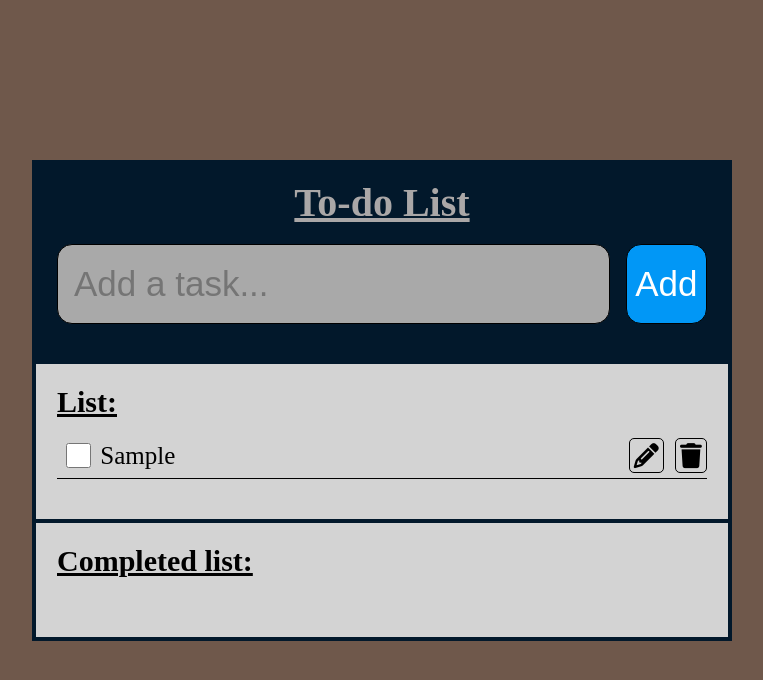
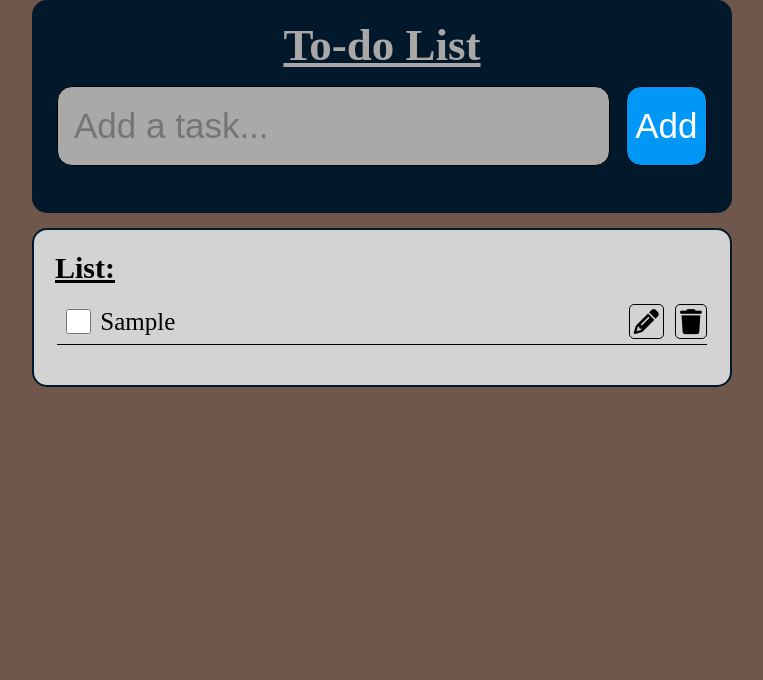
Before and after one commit to Coisdt/7---to-do-list--challenge-, a plain HTML site: page index.html in a window 1280 px wide. Both pictures are taken after typing "Sample" into the empty fields and a click on the button "Add". Shown: the whole page, without its empty margins (258-1021 px from the left). Drawn offline with Linux system fonts and the light colour scheme.

Commit message:
js: show list + compl container on addItem

```diff
--- a/app.js
+++ b/app.js
@@ -2,6 +2,7 @@ const addItemBtn = document.querySelector(".add-btn");
 const inputElement = document.querySelector(".to-do-input");
 const listContainer = document.querySelector(".list-container");
 const toDoList = document.querySelector(".to-do-list");
+const appCenter = document.querySelector(".center");
 
 function addItem() {
   // create new element
@@ -21,11 +22,22 @@ function addItem() {
   </i>
   <i class="delete fa-solid fa-trash"></i>
   `;
-  toDoList.appendChild(listItem);
+  const newTaskAdded = toDoList.appendChild(listItem);
+
+  // show list-container only when new items are added
+  if (newTaskAdded) {
+    listContainer.classList.add("show-list");
+  }
+
   //   reset input
   inputElement.value = "";
 
   // when enter is pressed, it activates the add btn
+
+  // show completed-list-container only when items are completed
+  addItemBtn.addEventListener("click", () => {
+    appCenter.classList.add("show-list");
+  });
 
   // cross out completed tasks
   const checkBoxes = document.querySelectorAll(".checkbox");
@@ -37,6 +49,14 @@ function addItem() {
       // move completed task to 'completed list'
       const completedList = document.querySelector(".completed-list");
       const completedItem = completedList.appendChild(targetListItem);
+      const completedListContainer = document.querySelector(
+        ".completed-list-container"
+      );
+
+      // only show completed-list-container on task add
+      if (completedItem) {
+        completedListContainer.classList.add("show-list");
+      }
       // move completed task back to ToDoList
       completedItem.addEventListener("click", () => {
         checkbox.addEventListener("click", () => {
--- a/style.css
+++ b/style.css
@@ -15,22 +15,27 @@ body {
 }
 
 .center {
-  display: grid;
+  display: flex;
+  flex-direction: column;
+  /* justify-content: center; */
+  gap: 15px;
+  /* align-items: center; */
   height: 100vh;
 }
 
 .container {
   display: grid;
-  grid-template-rows: 1fr 1fr 0.5fr auto auto; /*auto makes the div move as content comes in*/
+  grid-template-rows: 1fr 1fr 0.5fr;
   place-self: center;
   border: 4px solid var(--background-clr);
   height: fit-content;
   width: 700px;
   background-color: var(--background-clr);
+  border-radius: 15px;
 }
 
 .title {
-  font-size: 40px;
+  font-size: 45px;
   text-decoration: underline;
   color: rgb(170, 167, 167);
   justify-self: center;
@@ -83,7 +88,14 @@ body {
   padding: 21px;
   background-color: lightgray;
   word-wrap: break-word;
-  /* display: none; */
+  background-color: lightgrey;
+  padding: 21px;
+  place-self: center;
+  border: 2px solid var(--background-clr);
+  height: fit-content;
+  width: 700px;
+  border-radius: 15px;
+  display: none;
 }
 
 .list-title {
@@ -137,12 +149,16 @@ body {
   text-decoration: line-through;
 }
 
-
 /* ==============completed list */
 .completed-list-container {
+  display: none;
   background-color: lightgrey;
   padding: 21px;
-  border-top: 4px solid var(--background-clr);
+  place-self: center;
+  border: 2px solid var(--background-clr);
+  height: fit-content;
+  border-radius: 15px;
+  width: 700px;
 }
 
 .completed-list-title {
@@ -151,7 +167,7 @@ body {
   color: black;
 }
 
-.completed-list{
+.completed-list {
   display: grid;
   padding-top: 19px;
   padding-bottom: 19px;
@@ -159,3 +175,7 @@ body {
   gap: 5px;
   justify-content: center;
 }
+
+.show-list {
+  display: grid;
+}
```
Also changed, not shown: index.html (+1 -1 lines).
